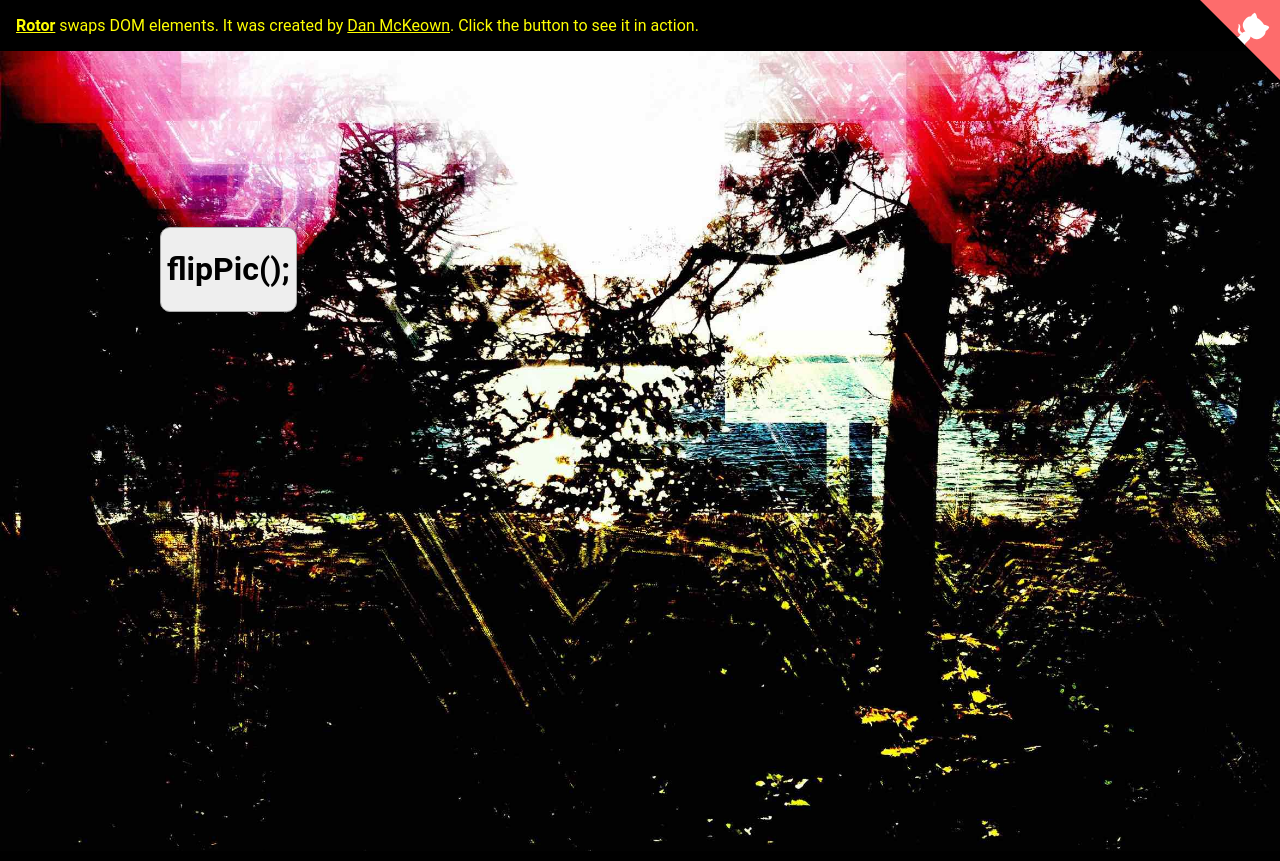
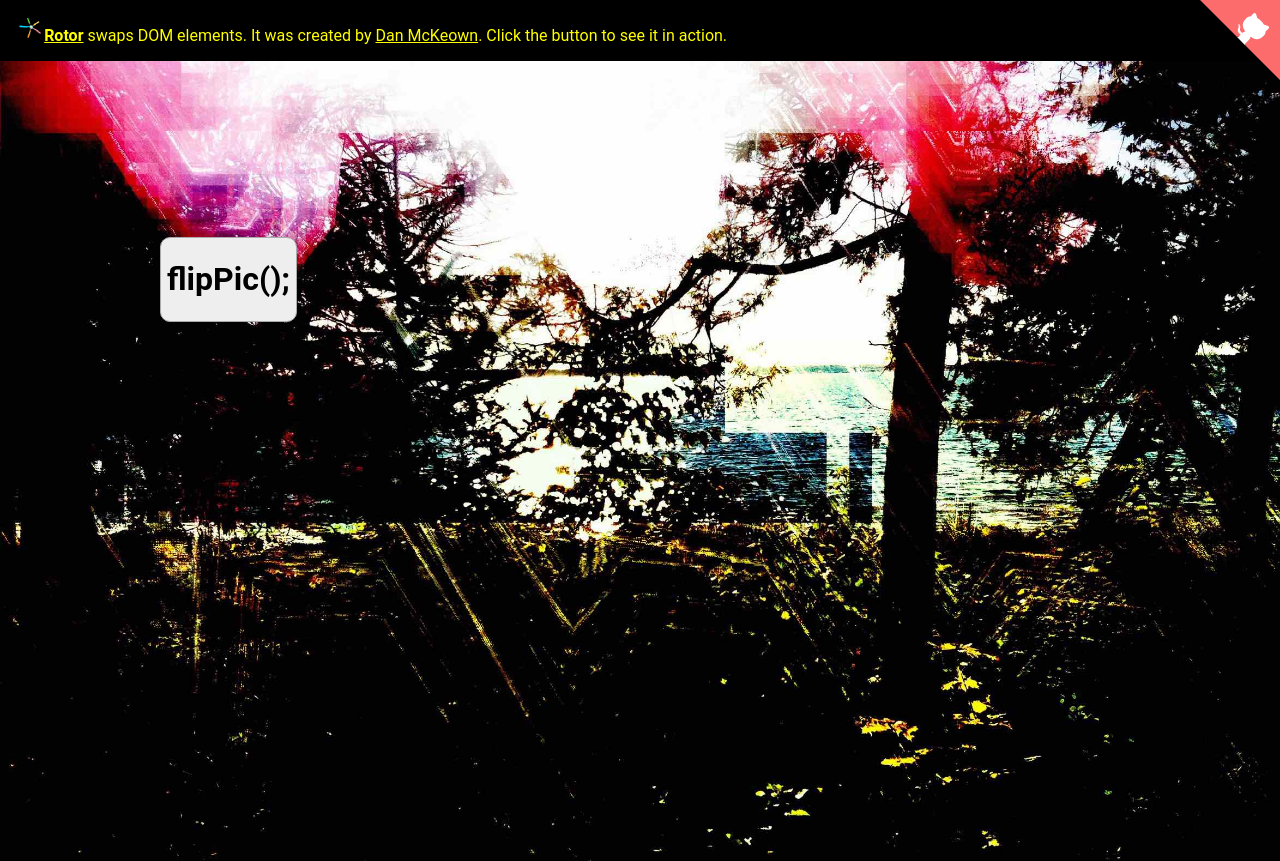
Before and after one commit to pacificpelican/rotor, a plain HTML site: page index.html in a window 1280 px wide. Drawn offline with Linux system fonts and the light colour scheme.

Commit message:
add small rotor logo to home page

```diff
--- a/css/rotor.css
+++ b/css/rotor.css
@@ -13,6 +13,10 @@ p, b, a {
 header {
     max-width: 70%;
     padding-left: 1rem;
+}
+
+a img {
+    max-height: 25px;
 }
 
 body {
--- a/index.html
+++ b/index.html
@@ -19,7 +19,7 @@
 </head>
 <body>
 	<header class="co">
-		<p><a href="https://github.com/pacificpelican/rotor"><b>Rotor</b></a> swaps DOM elements.  It was created by <a href="http://danmckeown.info">Dan McKeown</a>.  Click the button to see it in action.</a></p>
+		<p><a href="https://github.com/pacificpelican/rotor"><img id=logo_img" src="images/rotor-logo-1.png" /><b>Rotor</b></a> swaps DOM elements.  It was created by <a href="http://danmckeown.info">Dan McKeown</a>.  Click the button to see it in action.</a></p>
 	</header>
 	<div class="container" id="rotor">
 		<div class="main hero hero_image rotor_image" id="rotor_1">
```
